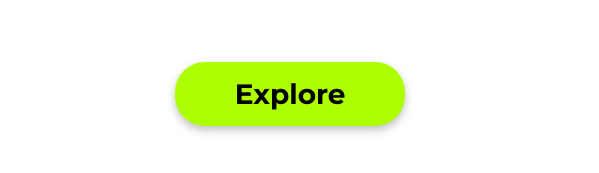
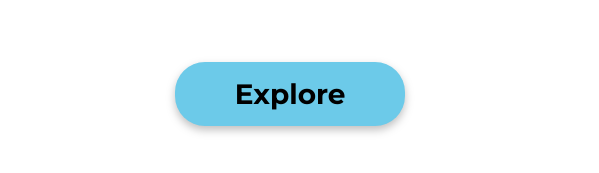
Before and after one commit to Gabriela-Lopes26/Projeto2-responsividade-git, a plain HTML site: page index.html in a window 1280 px wide. Shown: the part 549-722 px from the top of the page, 251-850 px from the left. Drawn offline with Linux system fonts and the light colour scheme.

Commit message:
Alterando a cor do button

```diff
--- a/styles.css
+++ b/styles.css
@@ -69,7 +69,7 @@ p {
 }
 
 .button-main {
-    background:#ADFF00;
+    background:#6ccae9;
     border-radius: 30px;
     width: 230px;
     height: 64px;
```
